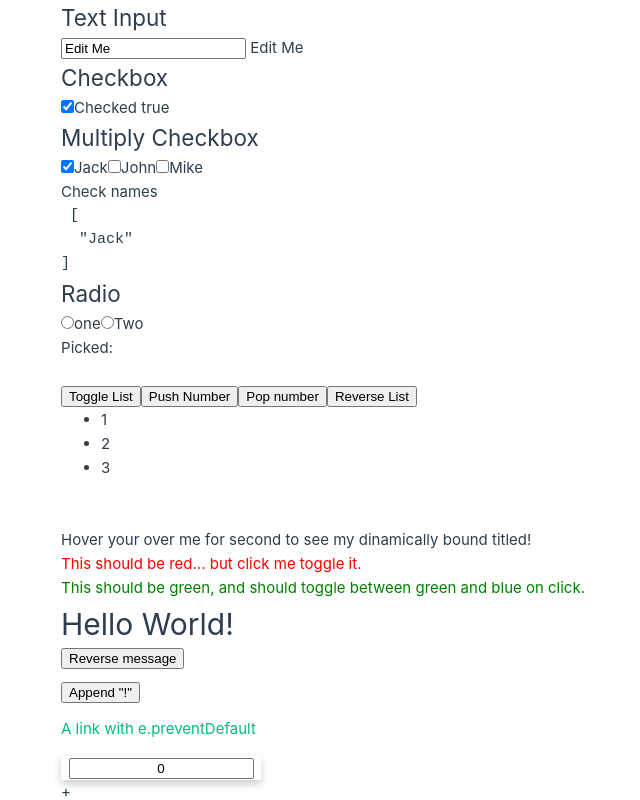
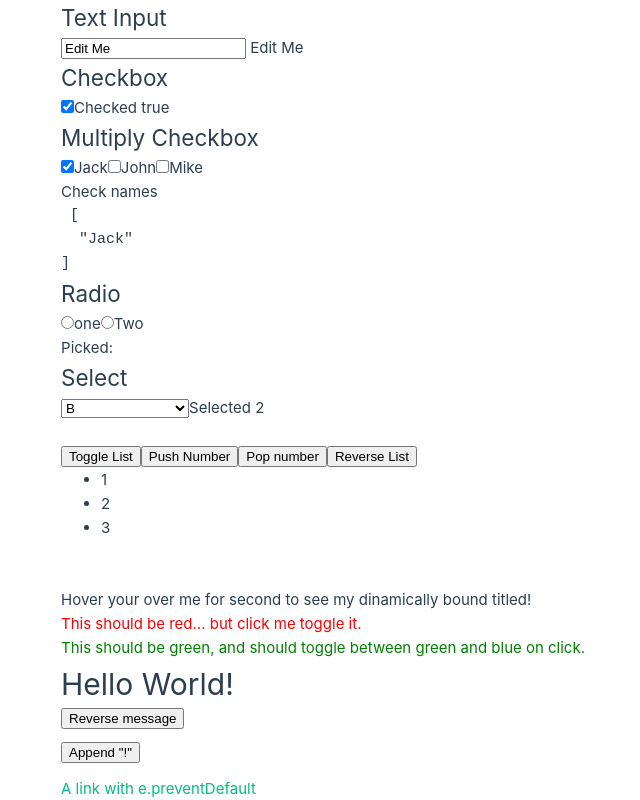
Before and after one commit to thitiphong18/Lab2, a Vue app: page / in a window 1280 px wide. Shown: the top 800 px of the page, without its empty margins (55-695 px from the left). Built offline with nearby package versions, Linux system fonts and the light colour scheme.

Commit message:
Update 8.4

```diff
--- a/src/components/FormBindings.vue
+++ b/src/components/FormBindings.vue
@@ -4,6 +4,7 @@ const text = ref("Edit Me");
 const checked = ref(true);
 const checkedNames = ref(["Jack"]);
 const picked = ref("");
+const selected = ref("2");
 </script>
 
 <template>
@@ -30,6 +31,15 @@ const picked = ref("");
   <input type="radio" id="two" value="Two" v-model="picked" />
   <label for="two">Two</label><br />
   <span>Picked: {{ picked }}</span>
+
+  <h2>Select</h2>
+  <select v-model="selected">
+    <option disabled value="">Please select one</option>
+    <option value="1">A</option>
+    <option value="2">B</option>
+    <option value="3">C</option>
+  </select>
+  <span>Selected {{ selected }}</span>
 </template>
 
 <style scoped></style>
```
